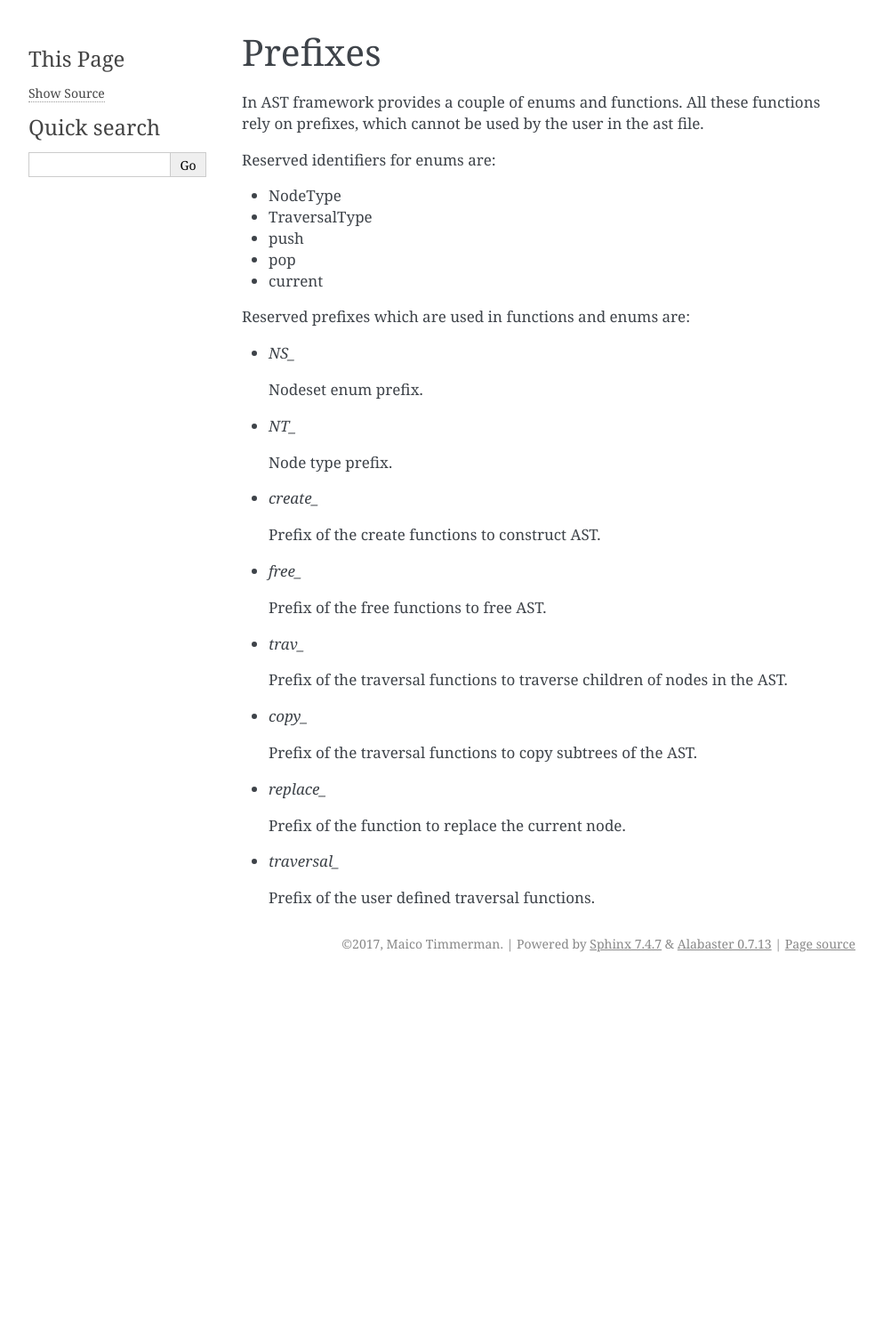
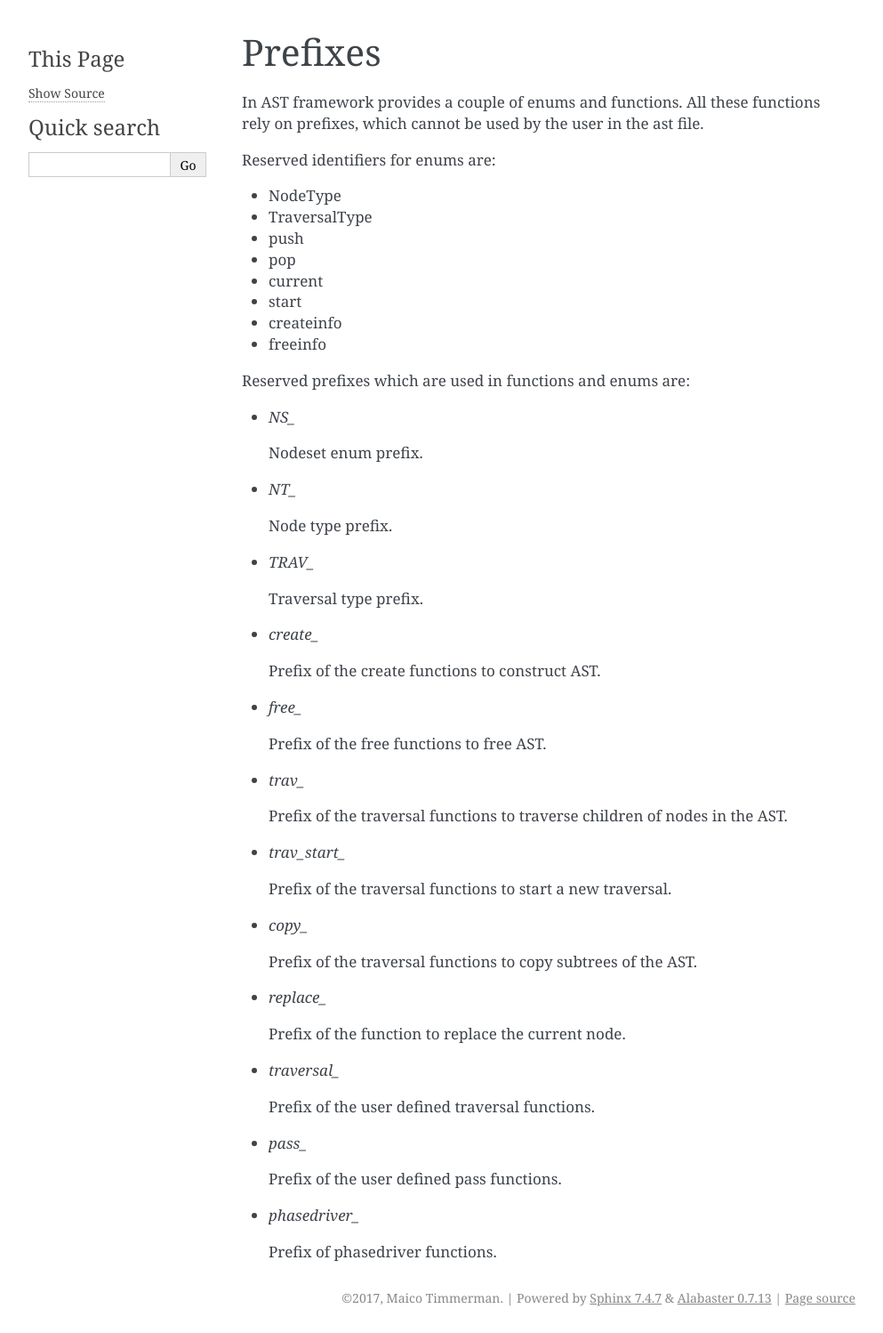
Before and after one commit to MaicoTimmerman/CoCoNut, a Sphinx documentation site: the page built from doc/prefix.rst, in a window 1280 px wide. Shown: the whole page at 89% size, without its empty margins (148-1141 px from the left). Built offline with Sphinx 7.4.7, drawn with Linux system fonts in a browser that asks for light colours; before the commit the page ends 1100 px from its top, so only the background shows below that.

Commit message:
Update reserved identifiers and prefixes

```diff
--- a/doc/prefix.rst
+++ b/doc/prefix.rst
@@ -13,6 +13,9 @@ Reserved identifiers for enums are:
 * push
 * pop
 * current
+* start
+* createinfo
+* freeinfo
 
 Reserved prefixes which are used in functions and enums are:
 
@@ -23,6 +26,10 @@ Reserved prefixes which are used in functions and enums are:
 * `NT_`
 
   Node type prefix.
+
+* `TRAV_`
+
+  Traversal type prefix.
 
 * `create_`
 
@@ -36,6 +43,10 @@ Reserved prefixes which are used in functions and enums are:
 
   Prefix of the traversal functions to traverse children of nodes in the AST.
 
+* `trav_start_`
+
+  Prefix of the traversal functions to start a new traversal.
+
 * `copy_`
 
   Prefix of the traversal functions to copy subtrees of the AST.
@@ -47,3 +58,11 @@ Reserved prefixes which are used in functions and enums are:
 * `traversal_`
 
   Prefix of the user defined traversal functions.
+
+* `pass_`
+
+  Prefix of the user defined pass functions.
+
+* `phasedriver_`
+
+  Prefix of phasedriver functions.
```
